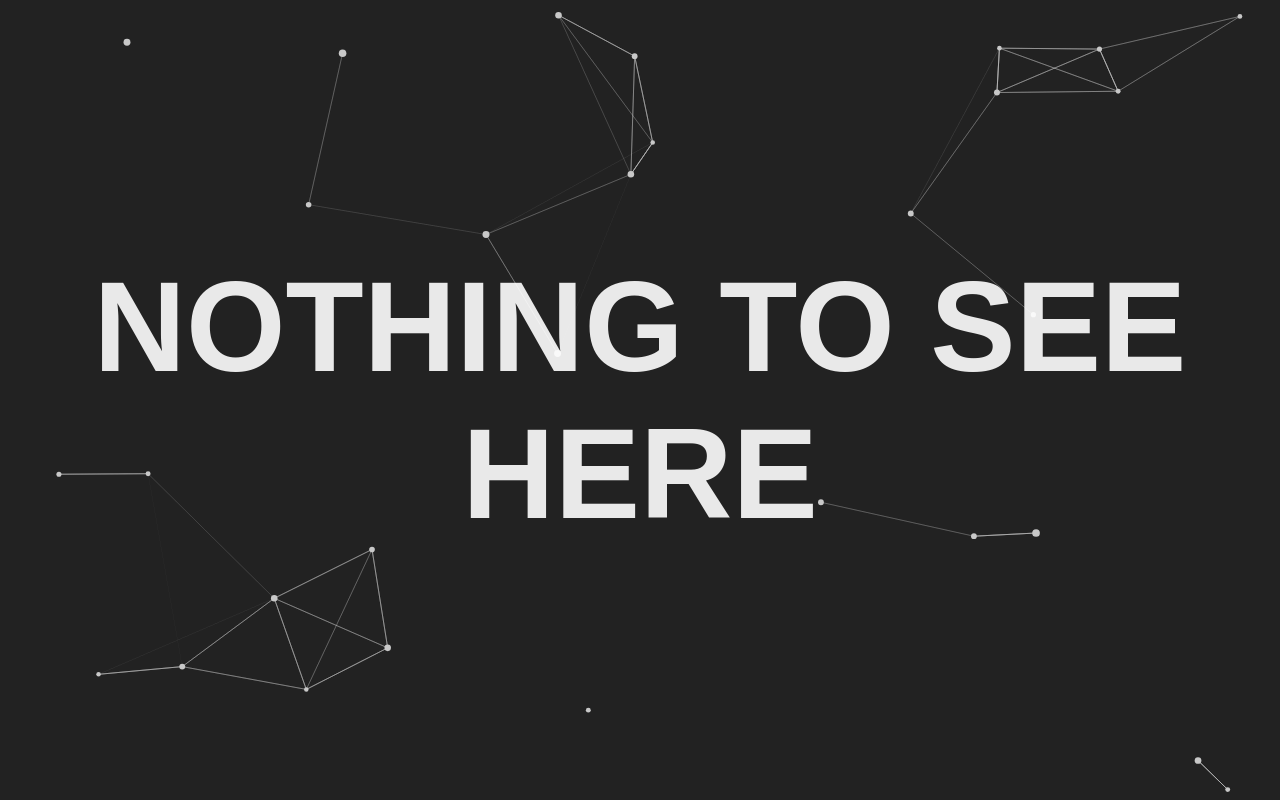
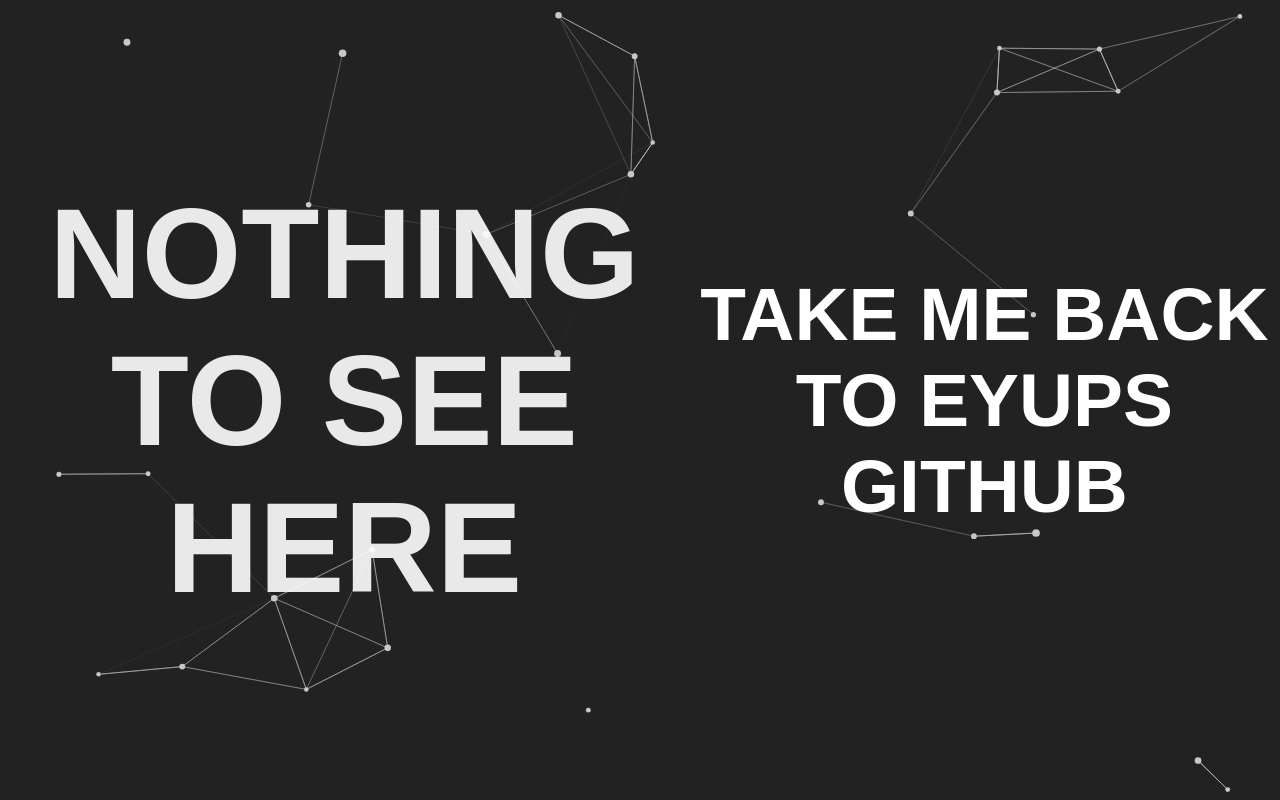
Before and after one commit to EyupIbis/404Page, a plain HTML site: page index.html in a window 1280 px wide. Drawn offline with Linux system fonts and the light colour scheme.

Commit message:
Update index.html

```diff
--- a/index.html
+++ b/index.html
@@ -16,7 +16,8 @@
 
   <canvas id="canvas"></canvas>
 <div id="text">
-  <h1>Nothing to see here</h1>
+  <h1>Nothing to see here</h1><br>
+  <h3>take me back to Eyups GitHub</h3>
 </div>
 
 
```
